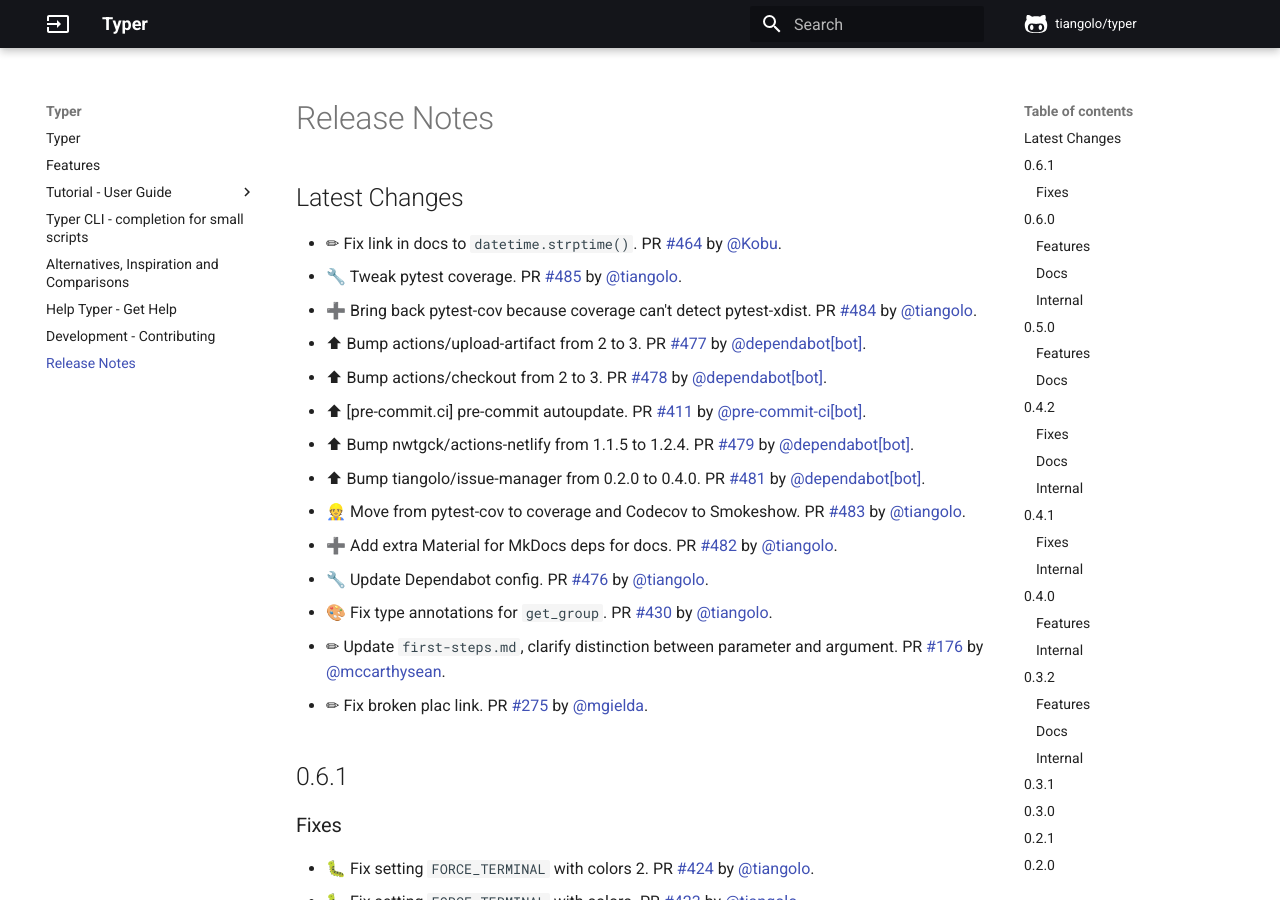
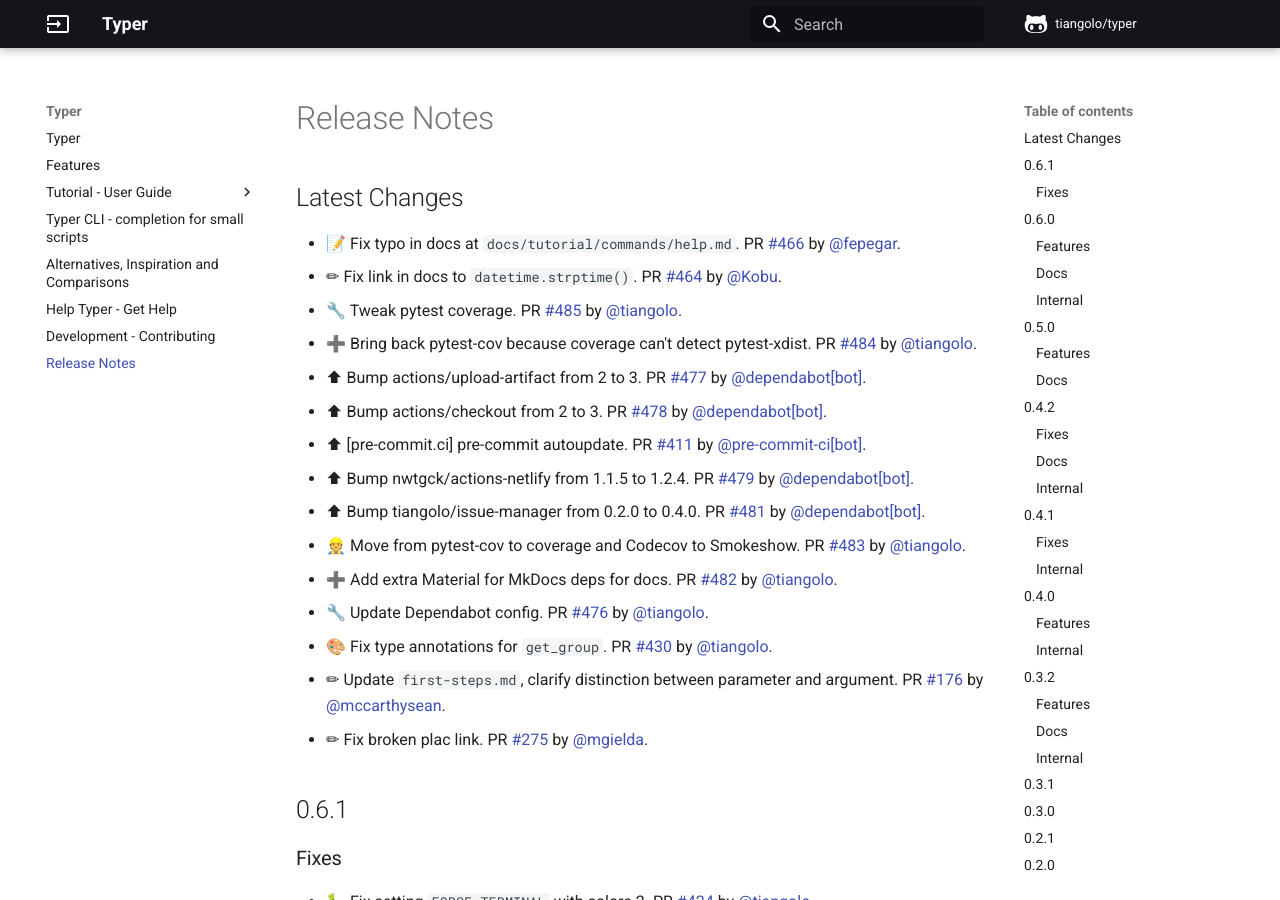
Before and after one commit to RED0731/red_pythonTyper, an MkDocs documentation site: the page built from docs/release-notes.md, in a window 1280 px wide and 900 px high. Built offline with MkDocs 1.6.1 and Material for MkDocs 9.7.7, drawn with Linux system fonts in a browser that asks for light colours; comment, search, counter and statistics services are not loaded.

Commit message:
📝 Update release notes

```diff
--- a/docs/release-notes.md
+++ b/docs/release-notes.md
@@ -1,5 +1,6 @@
 ## Latest Changes
 
+* 📝 Fix typo in docs at `docs/tutorial/commands/help.md`. PR [#466](https://github.com/tiangolo/typer/pull/466) by [@fepegar](https://github.com/fepegar).
 * ✏ Fix link in docs to `datetime.strptime()`. PR [#464](https://github.com/tiangolo/typer/pull/464) by [@Kobu](https://github.com/Kobu).
 * 🔧 Tweak pytest coverage. PR [#485](https://github.com/tiangolo/typer/pull/485) by [@tiangolo](https://github.com/tiangolo).
 * ➕ Bring back pytest-cov because coverage can't detect pytest-xdist. PR [#484](https://github.com/tiangolo/typer/pull/484) by [@tiangolo](https://github.com/tiangolo).
```
